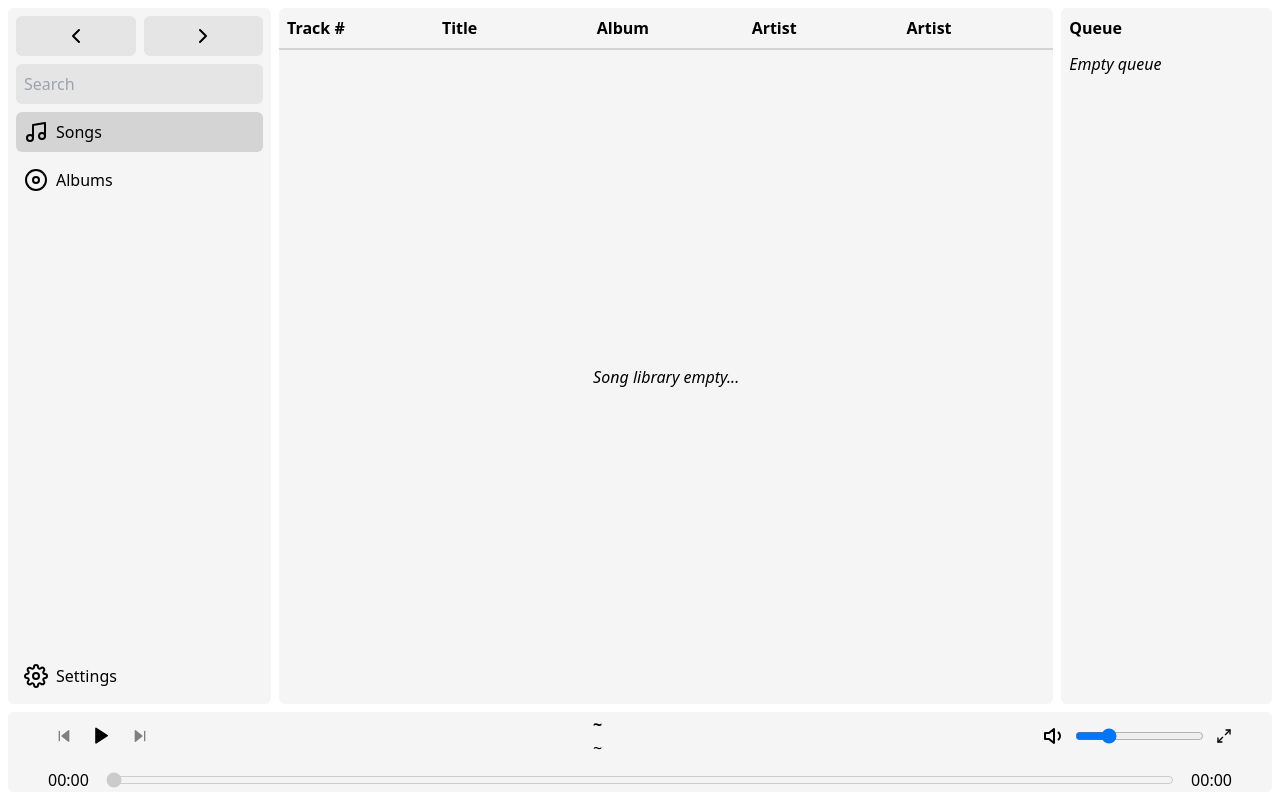
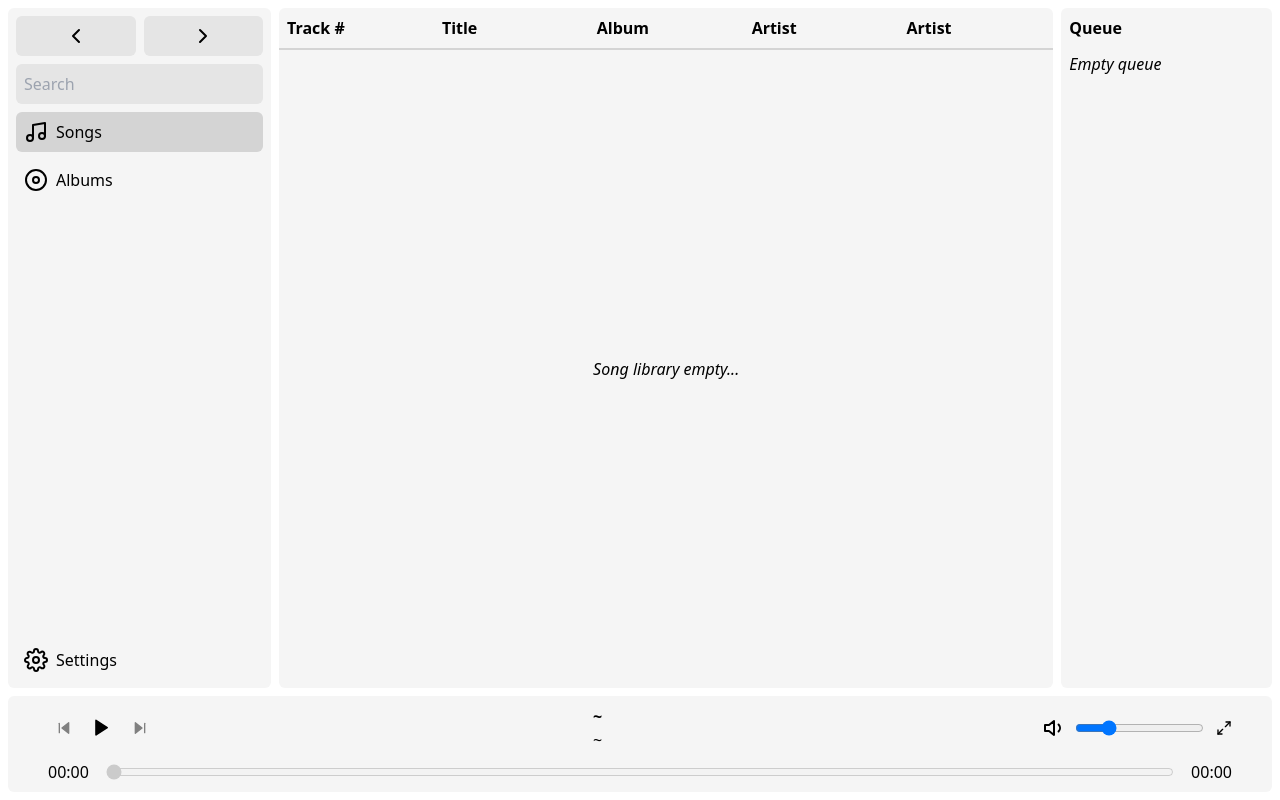
Before and after one commit to callum-jones19/coralia, a React (Vite) app: page /home in a window 1280 px wide. Built offline with nearby package versions, Linux system fonts and the light colour scheme.

Commit message:
Add padding back to music footer

```diff
--- a/src/components/MusicFooter.tsx
+++ b/src/components/MusicFooter.tsx
@@ -50,7 +50,7 @@ export default function MusicFooter() {
   }, []);
 
   return (
-    <div className="basis-16 pr-10 pl-10 bg-neutral-100 rounded-md">
+    <div className="basis-16 pr-10 pl-10 bg-neutral-100 rounded-md p-2">
       <div className="flex flex-col justify-center h-full gap-2">
         <div className="flex flex-row justify-center flex-wrap gap-3">
           <PlayButtons />
```
